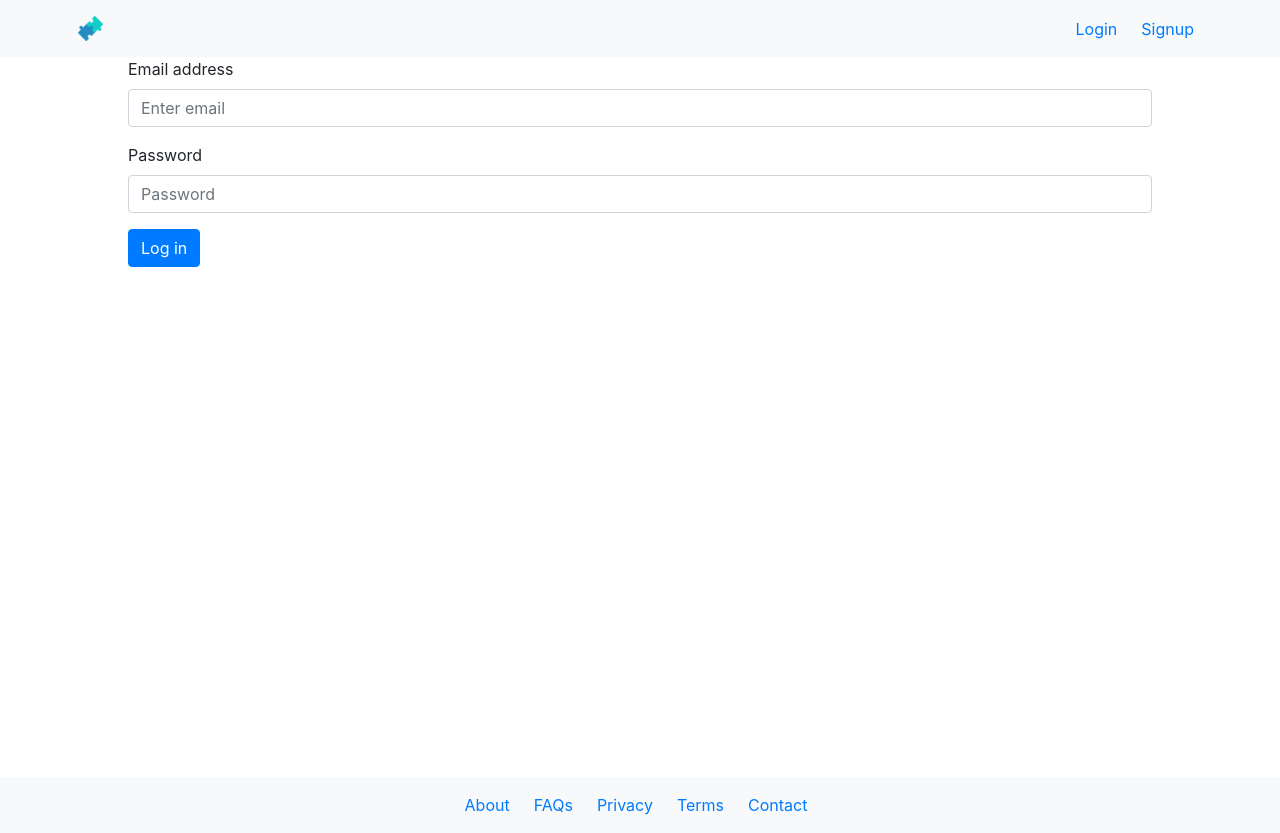
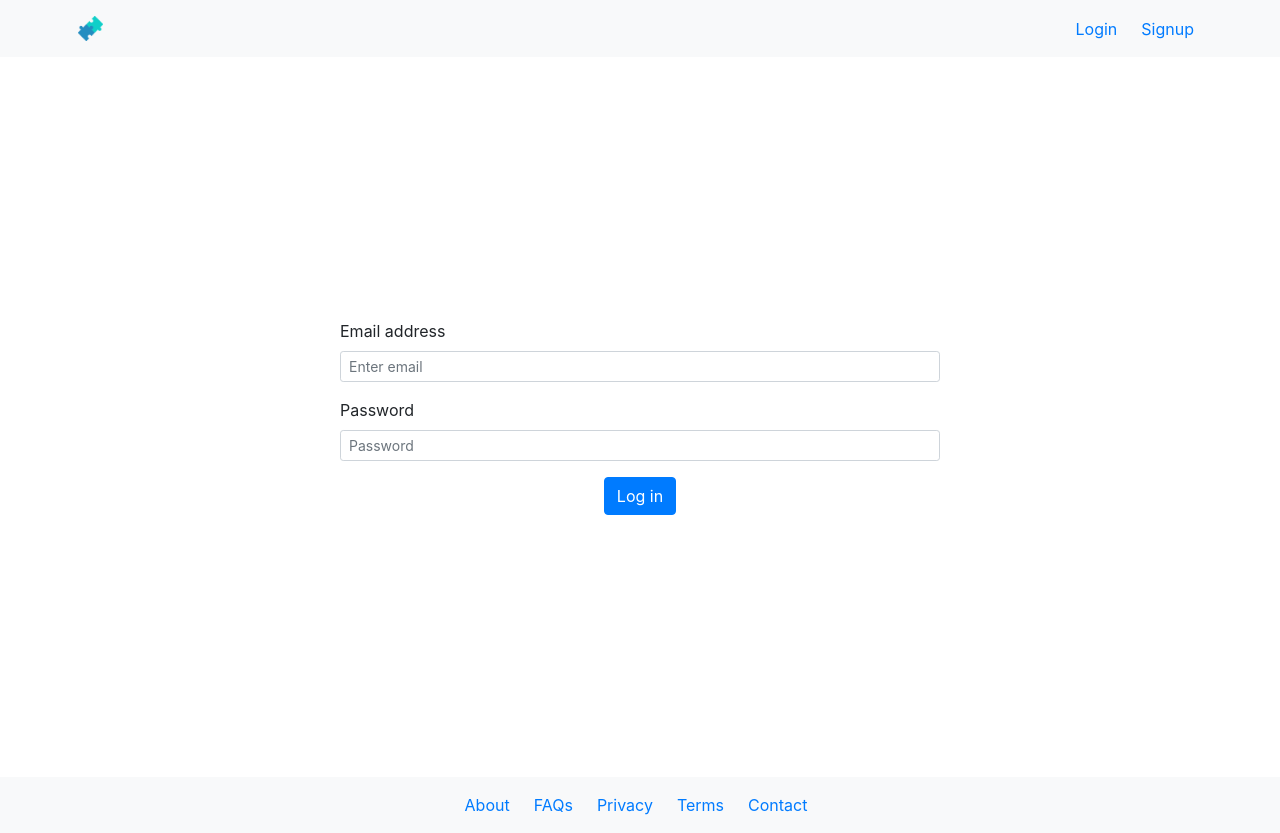
Before and after one commit to eduardocgarza/client-436i, a React (Create React App) app: page /login in a window 1280 px wide. Built offline with nearby package versions, Linux system fonts and the light colour scheme.

Commit message:
center items

```diff
--- /dev/null
+++ b/src/assets/styles/AppContainer.ts
@@ -0,0 +1,13 @@
+import styled from "styled-components"
+
+export const AppWrapper = styled.div`
+  align-items: center;
+  justify-content: center;
+  display: flex;
+  height: 90vh;
+`
+
+export const AppContainer = styled.div`
+  margin: 0 auto;
+  width: 600px;
+`
--- a/src/components/Authentication/ForgotPassword/ForgotPassword.tsx
+++ b/src/components/Authentication/ForgotPassword/ForgotPassword.tsx
@@ -1,5 +1,6 @@
 import React, { FormEvent, useState, ChangeEvent } from "react"
-import { Form, Button } from "react-bootstrap"
+import { Form, Button, Row } from "react-bootstrap"
+import { AppWrapper, AppContainer } from "../../../assets/styles/AppContainer"
 
 export default function ForgotPassword () {
   const [email, setEmail] = useState ("")
@@ -14,7 +15,8 @@ export default function ForgotPassword () {
   }
 
   return (
-    <>
+    <AppWrapper>
+      <AppContainer>
         <Form onSubmit={handleSubmit}>
           <Form.Group controlId="formBasicEmail">
             <Form.Label>Email address</Form.Label>
@@ -25,10 +27,13 @@ export default function ForgotPassword () {
               value={email}
             />
           </Form.Group>
+          <Row className="d-flex justify-content-center">
             <Button variant="primary" type="submit">
               Send verification code
             </Button>
+          </Row>
         </Form>
-    </>
+      </AppContainer>
+    </AppWrapper>
   )
 }
--- a/src/components/Authentication/Login/Login.tsx
+++ b/src/components/Authentication/Login/Login.tsx
@@ -1,5 +1,6 @@
 import React, { FormEvent, useState, ChangeEvent } from "react"
-import { Form, Button } from "react-bootstrap"
+import { AppWrapper, AppContainer } from "../../../assets/styles/AppContainer"
+import { Button, Form, Row } from "react-bootstrap"
 
 export default function Login () {
   const [email, setEmail] = useState ("")
@@ -19,13 +20,15 @@ export default function Login () {
   }
 
   return (
-    <>
+    <AppWrapper>
+      <AppContainer>
         <Form onSubmit={handleSubmit}>
           <Form.Group controlId="formBasicEmail">
             <Form.Label>Email address</Form.Label>
             <Form.Control
               onChange={handleEmail}
               placeholder="Enter email"
+              size="sm"
               type="email"
               value={email}
             />
@@ -35,14 +38,18 @@ export default function Login () {
             <Form.Control
               onChange={handlePassword}
               placeholder="Password"
+              size="sm"
               type="password"
               value={password}
             />
           </Form.Group>
+          <Row className="d-flex justify-content-center">
             <Button variant="primary" type="submit">
               Log in
             </Button>
+          </Row>
         </Form>
-    </>
+      </AppContainer>
+    </AppWrapper>
   )
 }
--- a/src/components/Authentication/ResetPassword/ResetPassword.tsx
+++ b/src/components/Authentication/ResetPassword/ResetPassword.tsx
@@ -1,5 +1,6 @@
 import React, { FormEvent, useState, ChangeEvent } from "react"
-import { Form, Button } from "react-bootstrap"
+import { Form, Button, Row } from "react-bootstrap"
+import { AppWrapper, AppContainer } from "../../../assets/styles/AppContainer"
 
 export default function ResetPassword () {
   const [password, setPassword] = useState ("")
@@ -19,7 +20,8 @@ export default function ResetPassword () {
   }
 
   return (
-    <>
+    <AppWrapper>
+      <AppContainer>
         <Form onSubmit={handleSubmit}>
           <Form.Group controlId="formBasicPassword">
             <Form.Label>Password</Form.Label>
@@ -39,10 +41,13 @@ export default function ResetPassword () {
               value={passwordConfirmation}
             />
           </Form.Group>
+          <Row className="d-flex justify-content-center">
             <Button variant="primary" type="submit">
               Reset password
             </Button>
+          </Row>
         </Form>
-  </>
+      </AppContainer>
+    </AppWrapper>
   )
 }
--- a/src/components/Authentication/Signup/Signup.tsx
+++ b/src/components/Authentication/Signup/Signup.tsx
@@ -1,5 +1,6 @@
 import React, { FormEvent, useState, ChangeEvent } from "react"
-import { Form, Button } from "react-bootstrap"
+import { Form, Button, Row } from "react-bootstrap"
+import { AppWrapper, AppContainer } from "../../../assets/styles/AppContainer"
 
 export default function Signup () {
   const [name, setName] = useState ("")
@@ -29,13 +30,15 @@ export default function Signup () {
   }
 
   return (
-    <>
+    <AppWrapper>
+      <AppContainer>
         <Form onSubmit={handleSubmit}>
           <Form.Group controlId="formBasicEmail">
             <Form.Label>Name</Form.Label>
             <Form.Control
               onChange={handleName}
               placeholder="Enter name"
+              size="sm"
               type="text"
               value={name}
             />
@@ -45,6 +48,7 @@ export default function Signup () {
             <Form.Control
               onChange={handleEmail}
               placeholder="Enter email"
+              size="sm"
               type="email"
               value={email}
             />
@@ -54,6 +58,7 @@ export default function Signup () {
             <Form.Control
               onChange={handlePassword}
               placeholder="Password"
+              size="sm"
               type="password"
               value={password}
             />
@@ -63,14 +68,18 @@ export default function Signup () {
             <Form.Control
               onChange={handlePasswordConfirmation}
               placeholder="Confirm password"
+              size="sm"
               type="password"
               value={passwordConfirmation}
             />
           </Form.Group>
+          <Row className="d-flex justify-content-center">
             <Button variant="primary" type="submit">
               Sign up
             </Button>
+          </Row>
         </Form>
-  </>
+      </AppContainer>
+  </AppWrapper>
   )
 }
--- a/src/components/Authentication/VerifyToken/VerifyToken.tsx
+++ b/src/components/Authentication/VerifyToken/VerifyToken.tsx
@@ -1,5 +1,6 @@
 import React, { FormEvent, useState, ChangeEvent } from "react"
-import { Form, Button } from "react-bootstrap"
+import { Form, Button, Row } from "react-bootstrap"
+import { AppWrapper, AppContainer } from "../../../assets/styles/AppContainer"
 
 export default function VerifyToken () {
   const [token, setToken] = useState ("")
@@ -14,7 +15,8 @@ export default function VerifyToken () {
   }
 
   return (
-    <>
+    <AppWrapper>
+      <AppContainer>
         <Form onSubmit={handleSubmit}>
           <Form.Group controlId="formBasicToken">
             <Form.Label>Verification Code</Form.Label>
@@ -25,10 +27,13 @@ export default function VerifyToken () {
               value={token}
             />
           </Form.Group>
+          <Row className="d-flex justify-content-center">
             <Button variant="primary" type="submit">
               Submit
             </Button>
+          </Row>
         </Form>
-    </>
+      </AppContainer>
+    </AppWrapper>
   )
 }
```
Lines whose indentation alone changed are shown as unchanged.
